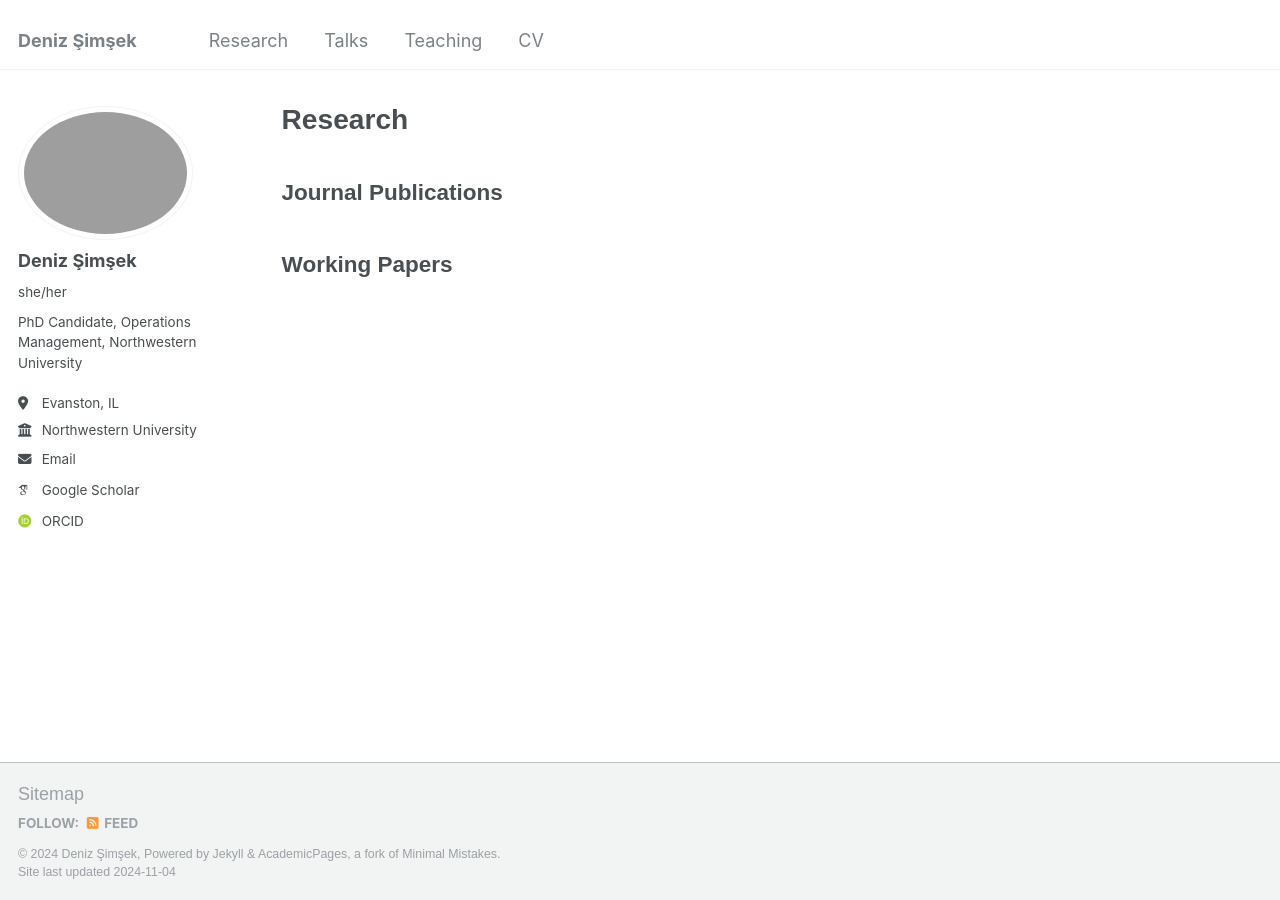
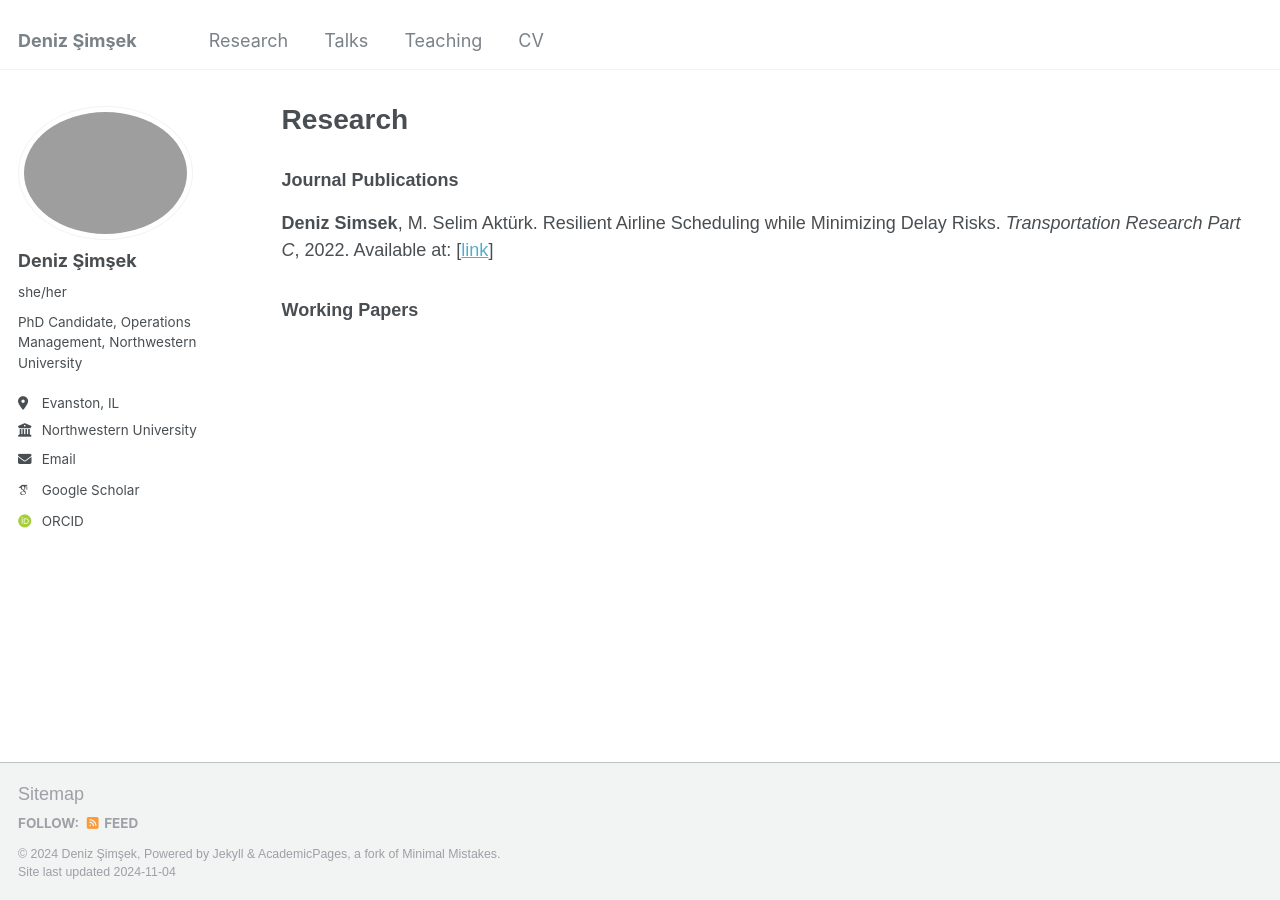
Before and after one commit to deniz-simsek/deniz-simsek, a Jekyll site: the page built from _pages/publications.md, in a window 1280 px wide. Built offline with Jekyll 4.4.1, drawn with Linux system fonts in a browser that asks for light colours; some web fonts are replaced.

Commit message:
Update publications.md

```diff
--- a/_pages/publications.md
+++ b/_pages/publications.md
@@ -7,8 +7,8 @@ redirect_from:
   - /publications
 ---
 
-## Journal Publications
+### Journal Publications
 
+**Deniz Simsek**, M. Selim Aktürk. Resilient Airline Scheduling while Minimizing Delay Risks. *Transportation Research Part C*, 2022. Available at: [[link](https://doi.org/10.1016/j.trc.2022.103734)]
 
-
-## Working Papers
+### Working Papers
```
